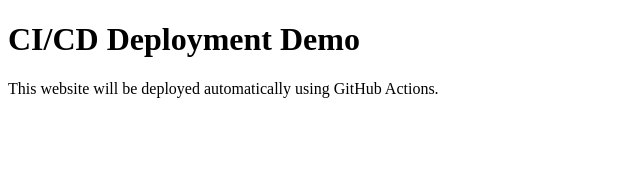
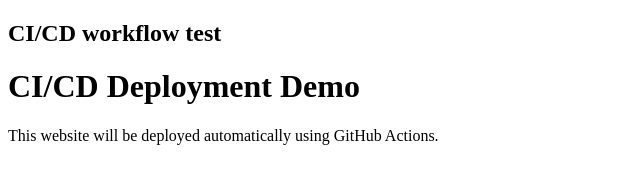
Before and after one commit to Rathna90/day5FDP, a plain HTML site: page index.html in a window 1280 px wide. Shown: the whole page, without its empty margins (0-640 px from the left). Drawn offline with Linux system fonts and the light colour scheme.

Commit message:
h  added

```diff
--- a/index.html
+++ b/index.html
@@ -5,7 +5,7 @@
 </head>
 
 <body>
-
+<h2>CI/CD workflow test</h2>
 <h1>CI/CD Deployment Demo</h1>
 
 <p>This website will be deployed automatically using GitHub Actions.</p>
```
